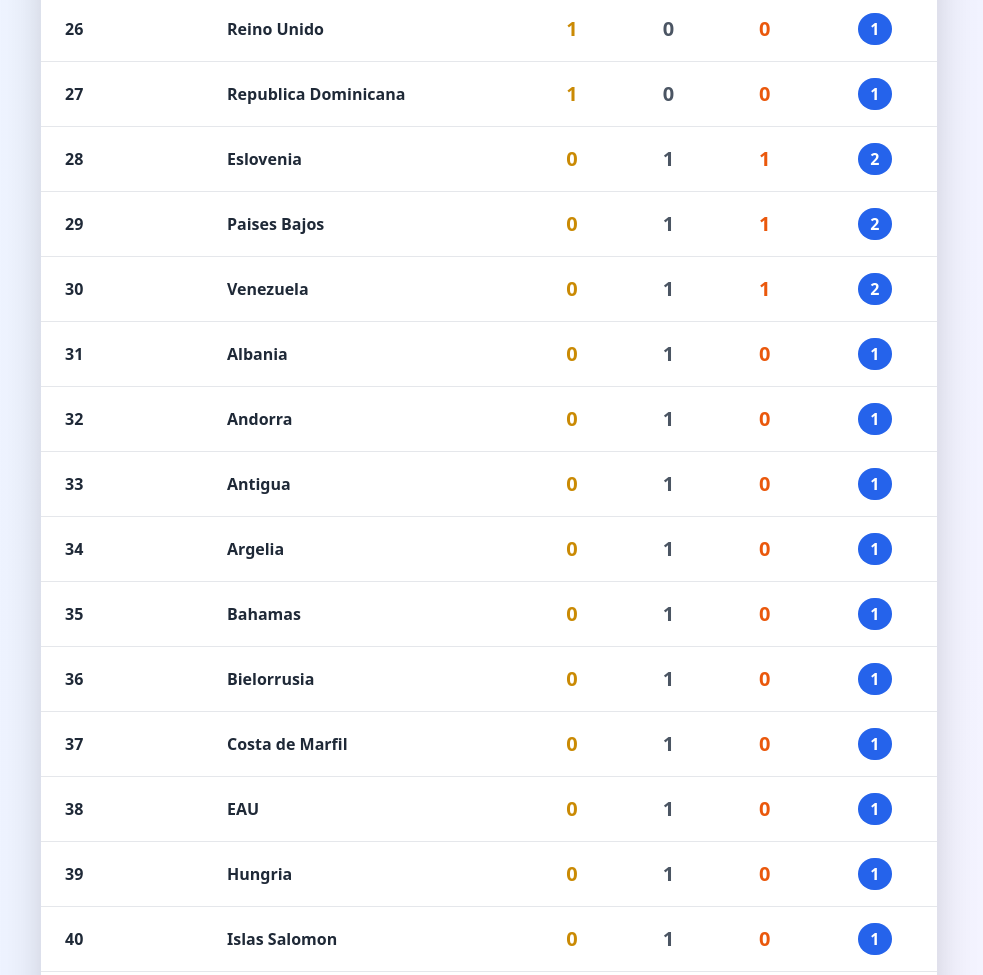
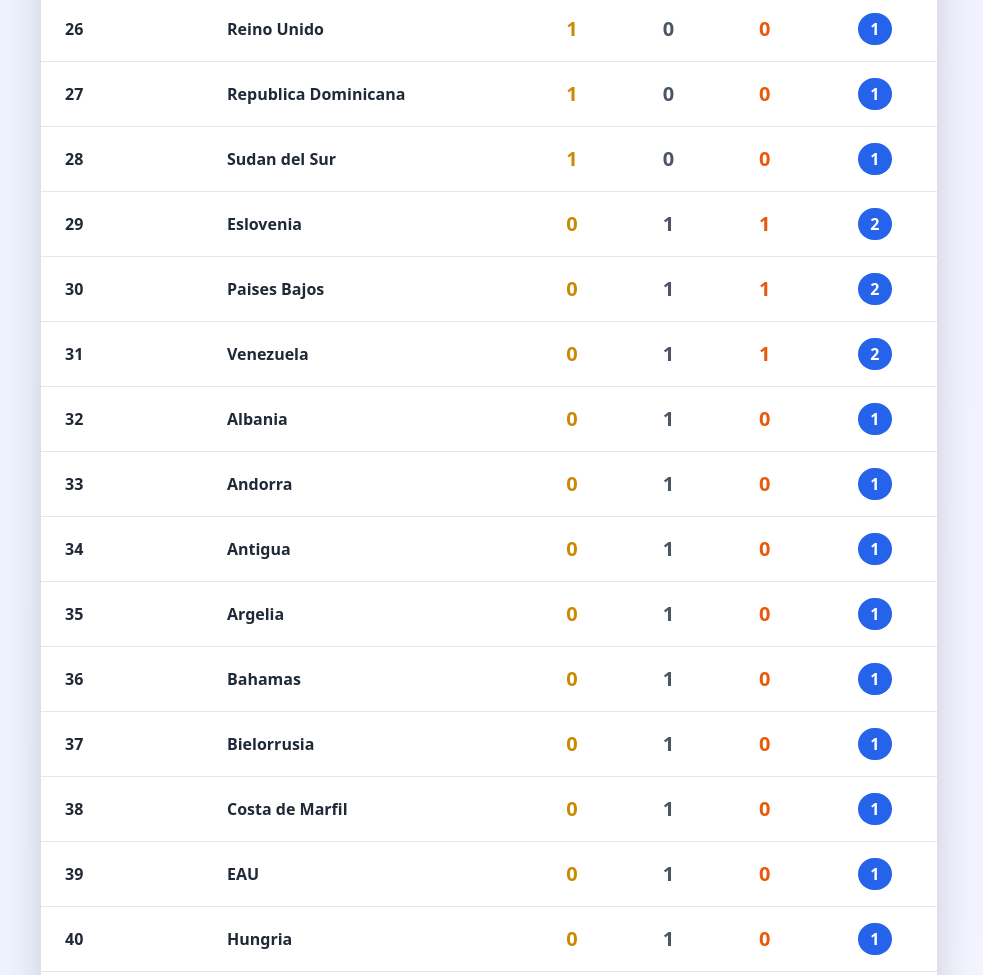
Before and after one commit to Kin444/Ranking-canicas, a plain HTML site: page index.html in a window 1280 px wide. Shown: the part 2140-3115 px from the top of the page, without its empty margins (151-1134 px from the left). Drawn offline with nearby package versions, Linux system fonts and the light colour scheme.

Commit message:
Update index.html

```diff
--- a/index.html
+++ b/index.html
@@ -119,7 +119,8 @@
                     [4, "Mauritania", "Kosovo", "Yemen"],
                     [5, "Reino Unido", "EAU", "Samoa"],
                     [6, "RD Congo", "Mexico", "Malta"],
-                    [7, "Corea del Norte", "Kuwait", "Bangladesh"]
+                    [7, "Corea del Norte", "Kuwait", "Bangladesh"],
+                    [8, "Sudan del Sur", "Sierra Leona", "Libano"]
                 ]
             },
             "mundial-ext": {
```
